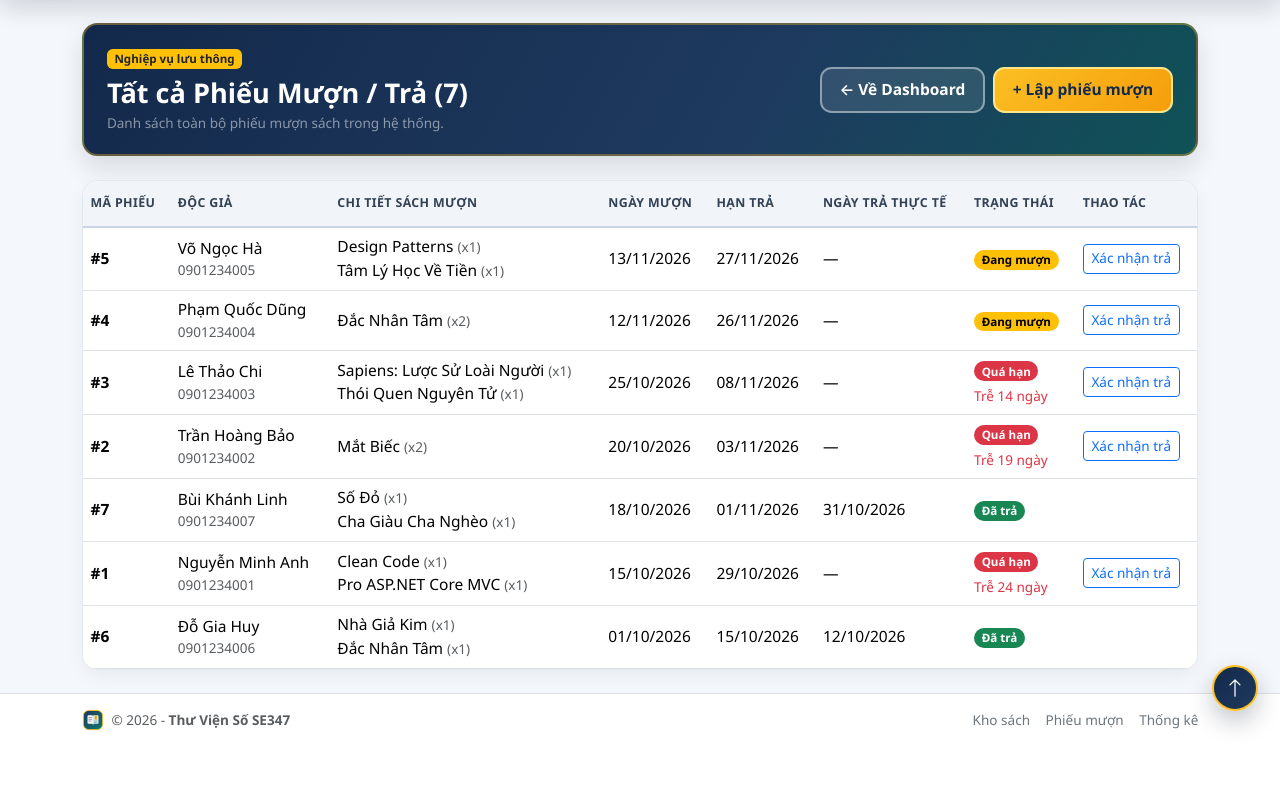
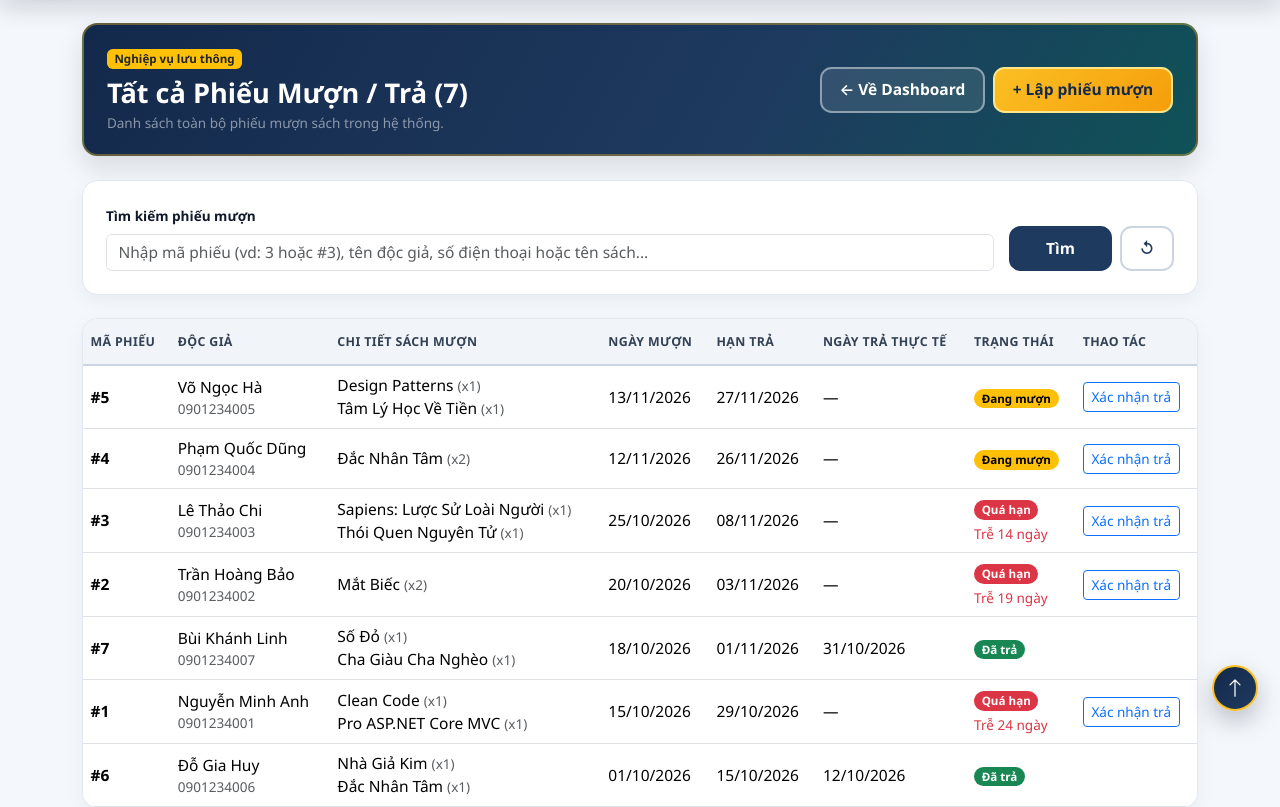
Before and after one commit to DaoDuy226/Seminar_Web, an ASP.NET Core app: page /Home/Borrows in a window 1280 px wide. Shown: the part 65-872 px from the top of the page. Before the commit the page ends 796 px from the top, so only its background shows below. Run offline with ASP.NET Core 8, Linux system fonts and the light colour scheme; data that the repository does not hold is empty; style sheets or scripts are compiled from the project's sources.

Commit message:
feat: them thanh tim kiem phieu muon o trang Muon / Tra

```diff
--- a/Controllers/HomeController.cs
+++ b/Controllers/HomeController.cs
@@ -62,16 +62,32 @@ public class HomeController : Controller
         return View(categories);
     }
 
-    public async Task<IActionResult> Borrows()
+    // GET: /Home/Borrows?search=...  (tìm theo mã phiếu, độc giả, SĐT hoặc tên sách)
+    public async Task<IActionResult> Borrows(string? search)
     {
+        ViewData["CurrentFilter"] = search;
         var borrowRecords = new List<BorrowRecord>();
 
         try
         {
-            borrowRecords = await _context.BorrowRecords
+            var query = _context.BorrowRecords
                 .Include(br => br.Reader)
                 .Include(br => br.BorrowDetails)
                     .ThenInclude(bd => bd.Book)
+                .AsQueryable();
+
+            if (!string.IsNullOrWhiteSpace(search))
+            {
+                var term = search.Trim();
+                var hasId = int.TryParse(term.TrimStart('#'), out var borrowId);
+                query = query.Where(br =>
+                    (hasId && br.Id == borrowId) ||
+                    br.Reader!.FullName.Contains(term) ||
+                    br.Reader!.Phone.Contains(term) ||
+                    br.BorrowDetails.Any(bd => bd.Book!.Title.Contains(term)));
+            }
+
+            borrowRecords = await query
                 .OrderByDescending(br => br.BorrowDate)
                 .ThenBy(br => br.Id)
                 .AsNoTracking()
--- a/Views/Home/Borrows.cshtml
+++ b/Views/Home/Borrows.cshtml
@@ -19,6 +19,20 @@
 
 <partial name="_DatabaseErrorAlert" />
 
+<div class="lib-panel p-3 p-md-4 mb-4">
+    <form method="get" asp-controller="Home" asp-action="Borrows" class="row g-3 align-items-end">
+        <div class="col-md-10">
+            <label class="form-label fw-semibold small" for="search">Tìm kiếm phiếu mượn</label>
+            <input id="search" name="search" value="@ViewData["CurrentFilter"]" class="form-control"
+                   placeholder="Nhập mã phiếu (vd: 3 hoặc #3), tên độc giả, số điện thoại hoặc tên sách..." />
+        </div>
+        <div class="col-md-2 d-flex gap-2">
+            <button type="submit" class="btn-lib btn-lib-navy w-100">Tìm</button>
+            <a class="btn-lib btn-lib-outline" asp-controller="Home" asp-action="Borrows" title="Xóa bộ lọc">↺</a>
+        </div>
+    </form>
+</div>
+
 <div class="lib-panel">
     <div class="table-responsive">
         <table class="table lib-table align-middle mb-0">
@@ -37,7 +51,7 @@
             <tbody>
                 @if (Model.Count == 0 && ViewBag.DatabaseError == null)
                 {
-                    <tr><td colspan="8" class="text-center text-muted">Chưa có phiếu mượn.</td></tr>
+                    <tr><td colspan="8" class="text-center text-muted">@(string.IsNullOrWhiteSpace(ViewData["CurrentFilter"] as string) ? "Chưa có phiếu mượn." : "Không tìm thấy phiếu mượn phù hợp.")</td></tr>
                 }
                 @foreach (var br in Model)
                 {
```
